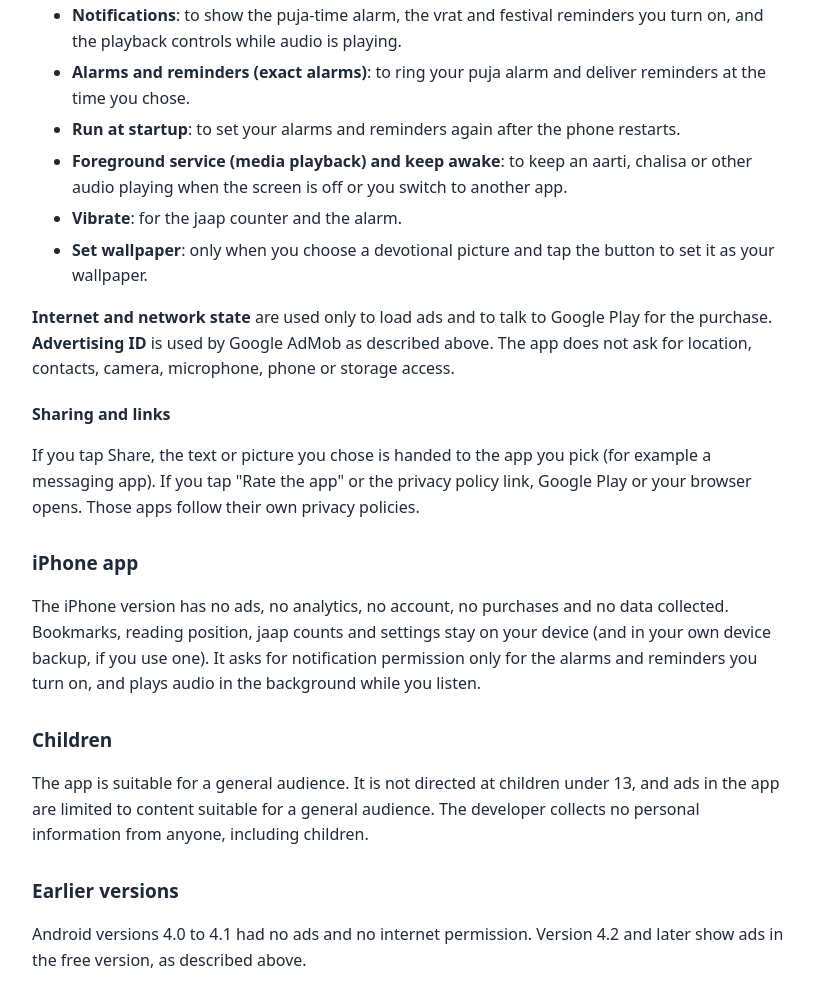
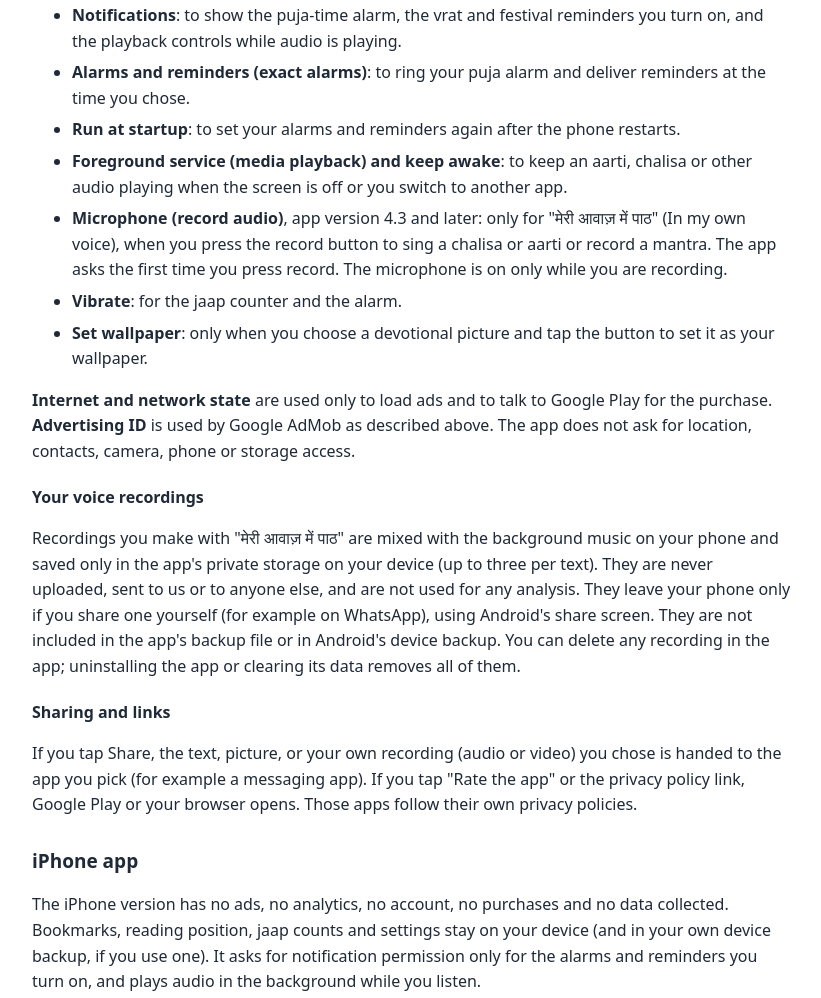
Before and after one commit to dev114453/dev114453.github.io, a plain HTML site: page privacy/bhaktipath.html in a window 1280 px wide. Shown: the part 1194-2192 px from the top of the page, without its empty margins (228-1049 px from the left). Drawn offline with Linux system fonts and the light colour scheme.

Commit message:
Privacy: Bhakti Path 4.3 (recordings stay on device)

```diff
--- a/privacy/bhaktipath.html
+++ b/privacy/bhaktipath.html
@@ -1,4 +1,4 @@
-<!doctype html><html lang="en"><head><meta charset="utf-8"><meta name="viewport" content="width=device-width,initial-scale=1"><title>Privacy Policy — Bhakti Path</title><style>body{font:16px/1.6 system-ui,-apple-system,Segoe UI,Roboto,sans-serif;max-width:760px;margin:0 auto;padding:24px 16px;color:#1f2937;background:#fff}h1{font-size:26px}h2{font-size:19px;margin-top:28px}h3{font-size:16px;margin-top:20px}a{color:#0b5cad}li{margin:6px 0}footer{margin-top:40px;color:#6b7280;font-size:14px}@media(prefers-color-scheme:dark){body{background:#111827;color:#e5e7eb}a{color:#7cb4f5}}</style></head><body><h1>Privacy Policy — Bhakti Path (संपूर्ण हिंदू भक्ति पाठ)</h1><p><em>Last updated: 15 November 2026</em></p>
+<!doctype html><html lang="en"><head><meta charset="utf-8"><meta name="viewport" content="width=device-width,initial-scale=1"><title>Privacy Policy — Bhakti Path</title><style>body{font:16px/1.6 system-ui,-apple-system,Segoe UI,Roboto,sans-serif;max-width:760px;margin:0 auto;padding:24px 16px;color:#1f2937;background:#fff}h1{font-size:26px}h2{font-size:19px;margin-top:28px}h3{font-size:16px;margin-top:20px}a{color:#0b5cad}li{margin:6px 0}footer{margin-top:40px;color:#6b7280;font-size:14px}@media(prefers-color-scheme:dark){body{background:#111827;color:#e5e7eb}a{color:#7cb4f5}}</style></head><body><h1>Privacy Policy — Bhakti Path (संपूर्ण हिंदू भक्ति पाठ)</h1><p><em>Last updated: 16 November 2026</em></p>
 <p>Bhakti Path ("the app") is a free app by the developer developer1021 for reading and listening to Hindu devotional texts: chalisa, aarti, mantra, stotram, Sunderkand, Bhagavad Gita, vrat katha and more. This policy covers the Android app (package name com.developer1021.bhaktipath, version 4.0 and later) and the iPhone app.</p>
 <h2>Summary</h2><p>The developer collects no personal data and has no server, account or analytics. The free Android app shows ads from Google AdMob, which may collect some data as described below. A one-time "Remove ads" purchase turns ads off.</p>
 <h2>Android app</h2>
@@ -9,11 +9,13 @@
 <li><b>Alarms and reminders (exact alarms)</b>: to ring your puja alarm and deliver reminders at the time you chose.</li>
 <li><b>Run at startup</b>: to set your alarms and reminders again after the phone restarts.</li>
 <li><b>Foreground service (media playback) and keep awake</b>: to keep an aarti, chalisa or other audio playing when the screen is off or you switch to another app.</li>
+<li><b>Microphone (record audio)</b>, app version 4.3 and later: only for "मेरी आवाज़ में पाठ" (In my own voice), when you press the record button to sing a chalisa or aarti or record a mantra. The app asks the first time you press record. The microphone is on only while you are recording.</li>
 <li><b>Vibrate</b>: for the jaap counter and the alarm.</li>
 <li><b>Set wallpaper</b>: only when you choose a devotional picture and tap the button to set it as your wallpaper.</li>
-</ul><p><b>Internet and network state</b> are used only to load ads and to talk to Google Play for the purchase. <b>Advertising ID</b> is used by Google AdMob as described above. The app does not ask for location, contacts, camera, microphone, phone or storage access.</p>
-<h3>Sharing and links</h3><p>If you tap Share, the text or picture you chose is handed to the app you pick (for example a messaging app). If you tap "Rate the app" or the privacy policy link, Google Play or your browser opens. Those apps follow their own privacy policies.</p>
+</ul><p><b>Internet and network state</b> are used only to load ads and to talk to Google Play for the purchase. <b>Advertising ID</b> is used by Google AdMob as described above. The app does not ask for location, contacts, camera, phone or storage access.</p>
+<h3>Your voice recordings</h3><p>Recordings you make with "मेरी आवाज़ में पाठ" are mixed with the background music on your phone and saved only in the app's private storage on your device (up to three per text). They are never uploaded, sent to us or to anyone else, and are not used for any analysis. They leave your phone only if you share one yourself (for example on WhatsApp), using Android's share screen. They are not included in the app's backup file or in Android's device backup. You can delete any recording in the app; uninstalling the app or clearing its data removes all of them.</p>
+<h3>Sharing and links</h3><p>If you tap Share, the text, picture, or your own recording (audio or video) you chose is handed to the app you pick (for example a messaging app). If you tap "Rate the app" or the privacy policy link, Google Play or your browser opens. Those apps follow their own privacy policies.</p>
 <h2>iPhone app</h2><p>The iPhone version has no ads, no analytics, no account, no purchases and no data collected. Bookmarks, reading position, jaap counts and settings stay on your device (and in your own device backup, if you use one). It asks for notification permission only for the alarms and reminders you turn on, and plays audio in the background while you listen.</p>
 <h2>Children</h2><p>The app is suitable for a general audience. It is not directed at children under 13, and ads in the app are limited to content suitable for a general audience. The developer collects no personal information from anyone, including children.</p>
-<h2>Earlier versions</h2><p>Android versions 4.0 to 4.1 had no ads and no internet permission. Version 4.2 and later show ads in the free version, as described above.</p>
+<h2>Earlier versions</h2><p>Versions 4.0 to 4.1 of the Android app had no ads and no internet permission. Version 4.2 and later show ads in the free version, as described above.</p>
 <h2>Changes</h2><p>If this policy changes, the updated version will be posted on this page with a new date.</p><footer>Developer: developer1021 · Contact: <a href="mailto:devloper1021@gmail.com">devloper1021@gmail.com</a></footer></body></html>
```
